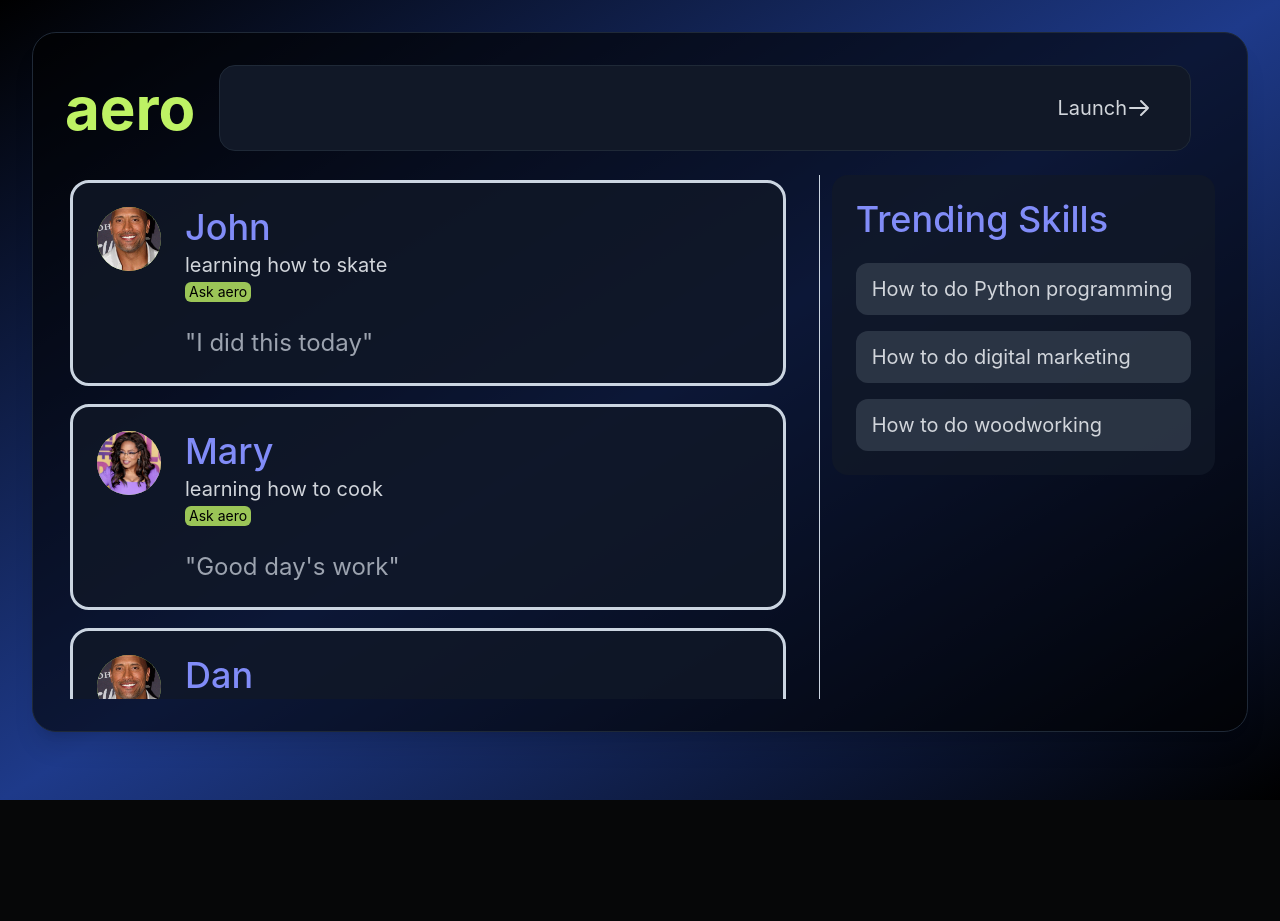
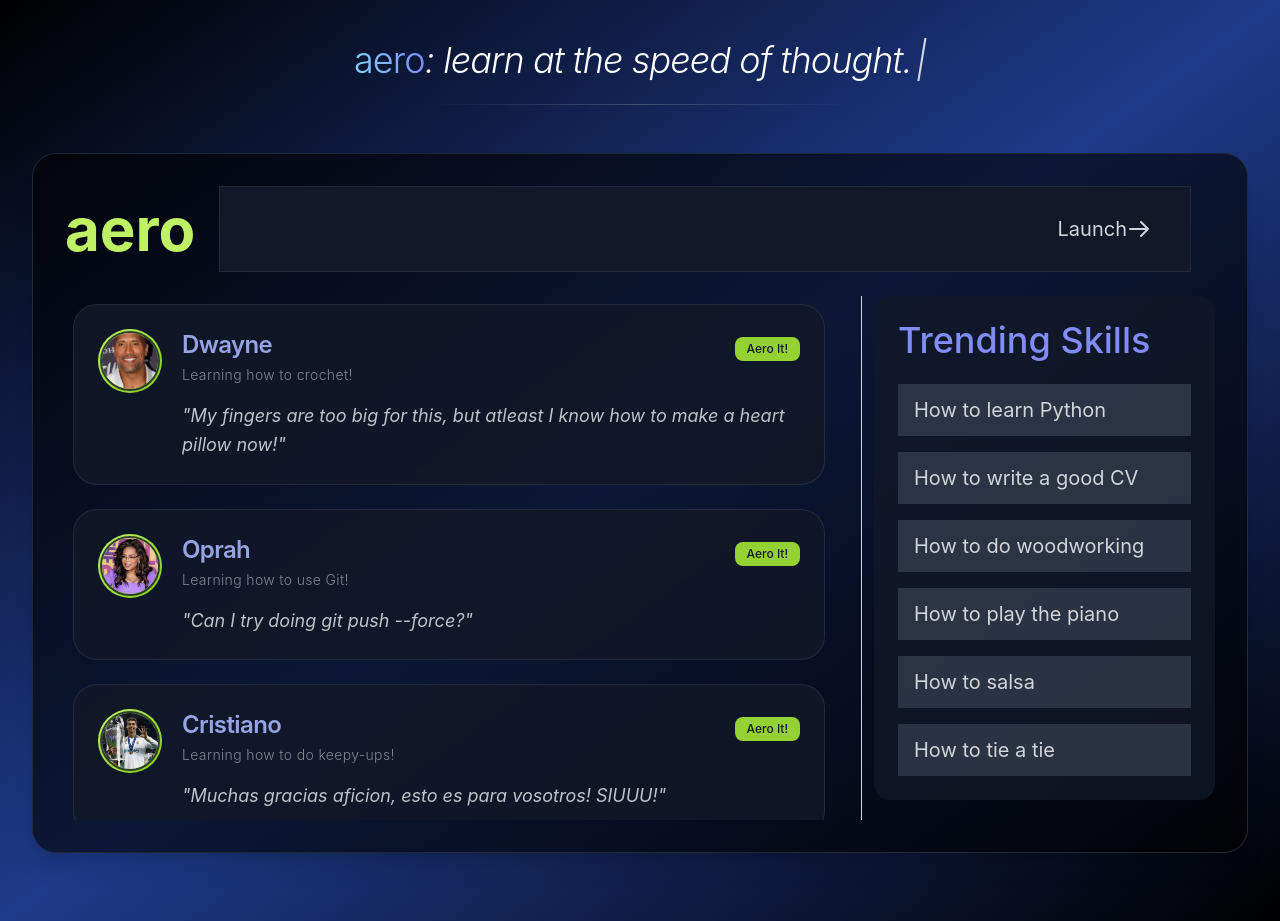
Before and after one commit to isaac-aryan/Aero, a React (Create React App) app in the folder frontend/: page / in a window 1280 px wide. Before the commit the page ends 800 px from the top, so only its background shows below. Built offline with nearby package versions, Linux system fonts and the light colour scheme.

Commit message:
aryan late night commit

```diff
--- a/frontend/src/components/ActionButton.jsx
+++ b/frontend/src/components/ActionButton.jsx
@@ -1,10 +1,26 @@
 import React from 'react';
+import { useState } from 'react';
+import { useNavigate } from 'react-router-dom';
+
 
 function ActionButton({ text, query, className, onClick }) {
+  const navigate = useNavigate();
+
+  const handleAero = (e) => {
+    e.preventDefault();
+    if (query.trim()) {
+      navigate(`/aero?search=${encodeURIComponent(query.trim())}`);
+    }
+    else{
+      navigate(`/aero`);
+    }
+
+  };
+
   return (
     <button
       className={className}
-      onClick={onClick}
+      onClick={handleAero}
     >
       {text}
     </button>
--- /dev/null
+++ b/frontend/src/components/Campaign.jsx
@@ -0,0 +1,50 @@
+// components/CampaignSlogan.jsx
+import React, { useEffect, useState } from 'react';
+
+const CampaignSlogan = () => {
+  const [typedText, setTypedText] = useState('');
+  const sloganParts = {
+    colored: "aero",
+    white: ": learn at the speed of thought."
+  };
+  const fullText = sloganParts.colored + sloganParts.white;
+
+  useEffect(() => {
+    let i = 0;
+    const typingInterval = setInterval(() => {
+      if (i < fullText.length) {
+        setTypedText(fullText.substring(0, i + 1));
+        i++;
+      } else {
+        clearInterval(typingInterval);
+      }
+    }, 30);
+
+    return () => clearInterval(typingInterval);
+  }, [fullText]);
+
+  return (
+    <div className="w-full mb-4 pt-10 text-center">
+      <h1 className="text-5xl md:text-4xl font-light tracking-tight">
+        {typedText.length > 0 && (
+          <>
+            <span className="bg-gradient-to-r from-sky-300 to-indigo-400 bg-clip-text text-transparent">
+              {sloganParts.colored}
+            </span>
+            <span className="text-white italic">
+              {typedText.slice(sloganParts.colored.length)}
+            </span>
+          </>
+        )}
+        {typedText.length === fullText.length && (
+          <span className="ml-1 text-white animate-pulse italic">|</span>
+        )}
+      </h1>
+      <div className="mt-6">
+        <div className="h-px bg-gradient-to-r from-transparent via-white/20 to-transparent w-1/3 mx-auto"></div>
+      </div>
+    </div>
+  );
+};
+
+export default CampaignSlogan;
--- a/frontend/src/components/Hero.jsx
+++ b/frontend/src/components/Hero.jsx
@@ -35,6 +35,7 @@ function Hero({ onSearchTriggered, searchTextFS }) {
             <span className="text-gray-200">experience </span>
             <span className="text-indigo-400">aero.</span>
           </h1>
+
         </div>
         <SearchBar
           onSearchTriggered={onSearchTriggered}
--- a/frontend/src/components/SearchBar.jsx
+++ b/frontend/src/components/SearchBar.jsx
@@ -38,7 +38,7 @@ const SearchBar = ({ onSearch, onSearchTriggered, apiResponse, searchTextFS, pla
             value={inputValue}
             onChange={(e) => setInputValue(e.target.value)}
             placeholder={placeholder}
-            className="w-full py-6 pl-8 pr-36 text-gray-100 text-3xl bg-gray-900 rounded-2xl border border-gray-800 focus:outline-none focus:ring-2 focus:ring-gray-700 placeholder-gray-300"
+            className="w-full py-6 pl-8 pr-36 text-gray-100 text-3xl bg-gray-900 border border-gray-800 focus:outline-none focus:ring-2 focus:ring-gray-700 placeholder-gray-300"
           />
           <button
             type="submit"
--- a/frontend/src/components/SearchResponse.jsx
+++ b/frontend/src/components/SearchResponse.jsx
@@ -53,7 +53,7 @@ function SearchResponse({ searchText, apiResponse }) {
   return (
     <div className={`
       w-full max-w-6xl mt-4 pb-8 p-6
-      border border-gray-700 rounded-2xl bg-gray-900 text-gray-100
+      border border-gray-700 bg-gray-900 text-gray-100
       overflow-hidden
       ${isVisible ? 'max-h-[1000px] opacity-100' : 'max-h-0 opacity-0'}
       transition-all duration-700 ease-out
--- a/frontend/src/components/SocialHeader.jsx
+++ b/frontend/src/components/SocialHeader.jsx
@@ -27,7 +27,7 @@ function Header() {
             placeholder=""
             value={searchText}
             onChange={(e) => setSearchText(e.target.value)}
-            className="w-full py-6 pl-8 pr-36 text-gray-100 text-3xl bg-gray-900 rounded-2xl border border-gray-800 focus:outline-none focus:ring-2 focus:ring-gray-700 placeholder-gray-300"
+            className="w-full py-6 pl-8 pr-36 text-gray-100 text-3xl bg-gray-900 border border-gray-800 focus:outline-none focus:ring-2 focus:ring-gray-700 placeholder-gray-300"
           />
           <button className="absolute right-6 top-1/2 transform -translate-y-1/2 bg-transparent px-4 py-2 text-gray-300 hover:text-white flex items-center text-xl">
             Launch
--- a/frontend/src/components/SocialProfileCard.jsx
+++ b/frontend/src/components/SocialProfileCard.jsx
@@ -1,20 +1,39 @@
 // components/ProfileCard.jsx
 import React from 'react';
 import ActionButton from './ActionButton';
+import CampaignSlogan from './Campaign';
 
 function ProfileCard({ name, pfp, activity, status, query }) {
   return (
-    <div className="bg-gray-900/80 outline outline-slate-300 rounded-2xl p-6">
-      <div className="flex items-start">
-        <div className="w-16 h-16 rounded-full bg-lime-300/90 flex items-center justify-center">
-          {/* This would be an avatar image in a real app */}
-            <img src={pfp} alt={`${name}'s profile`} className="rounded-full w-full h-full object-cover" />
+    <div className="bg-gray-900/90 backdrop-blur-sm border border-gray-700/50 rounded-3xl p-6 transition-all hover:border-lime-400/30 hover:shadow-lg hover:shadow-lime-400/10">
+
+
+      <div className="flex items-start gap-5">
+        <div className="w-16 h-16 rounded-full bg-gradient-to-br from-lime-300 to-lime-500 p-0.5 flex-shrink-0">
+          <img
+            src={pfp}
+            alt={`${name}'s profile`}
+            className="rounded-full w-full h-full object-cover border-2 border-gray-900/80"
+          />
         </div>
-        <div className="ml-6">
-          <h2 className="text-indigo-400 text-4xl font-medium">{name}</h2>
-          <p className="text-gray-300 text-xl mt-1">{activity}</p>
-            <ActionButton text="Ask aero" query={query} className="bg-lime-300/80 text-black px-1 text-sm rounded-md"/>
-          <p className="text-gray-400 text-2xl mt-6">{status}</p>
+
+        <div className="flex-1">
+          <div className="flex items-baseline justify-between">
+            <h2 className="text-indigo-300/90 text-2xl font-semibold tracking-tight">{name}</h2>
+            <ActionButton
+              text="Aero It!"
+              query={query}
+              className="bg-lime-400/90 hover:bg-lime-300 text-gray-900 font-medium px-3 py-1 text-xs rounded-lg transition-colors"
+            />
+          </div>
+
+          <p className="text-gray-400/80 text-sm font-light mt-1 tracking-wide">{activity}</p>
+
+          {status && (
+            <p className="text-gray-300/90 italic text-lg mt-4 leading-relaxed ">
+              {status}
+            </p>
+          )}
         </div>
       </div>
     </div>
--- a/frontend/src/components/SocialTrendingSkills.jsx
+++ b/frontend/src/components/SocialTrendingSkills.jsx
@@ -7,7 +7,7 @@ function TrendingSkills({ skills }) {
       <h2 className="text-indigo-400 text-4xl font-medium mb-6">Trending Skills</h2>
       <div className="space-y-4">
         {skills.map((skill, index) => (
-          <div key={index} className="bg-gray-700/70 hover:bg-gray-700 rounded-xl px-4 py-3 text-gray-300 text-xl cursor-pointer transition">
+          <div key={index} className="bg-gray-700/70 hover:bg-gray-700 px-4 py-3 text-gray-300 text-xl cursor-pointer transition">
             {skill}
           </div>
         ))}
--- a/frontend/src/pages/SocialPage.js
+++ b/frontend/src/pages/SocialPage.js
@@ -3,56 +3,62 @@ import React from 'react';
 import Header from '../components/SocialHeader';
 import ProfileCard from '../components/SocialProfileCard';
 import TrendingSkills from '../components/SocialTrendingSkills';
-
+import CampaignSlogan from '../components/Campaign';
 import maryImg from '../assets/mary.png';
 import johnImg from '../assets/john.png';
+import crisImg from '../assets/cristiano.png'
+import liamImg from '../assets/liam.png';
 
 function Social() {
   // Sample data for profile cards
   const profiles = [
     {
       id: 1,
-      name: 'John',
+      name: 'Dwayne',
         pfp: johnImg,
-      activity: 'learning how to skate',
-      query: "how to skate",
-      status: '"I did this today"'
+      activity: 'Learning how to crochet!',
+      query: "How to crochet?",
+      status: '"My fingers are too big for this, but atleast I know how to make a heart pillow now!"'
     },
     {
       id: 2,
-      name: 'Mary',
+      name: 'Oprah',
         pfp: maryImg,
-      activity: 'learning how to cook',
-        query: "how to cook",
-      status: '"Good day\'s work"'
+      activity: 'Learning how to use Git!',
+        query: "How to get started with Git and GitHub?",
+      status: '"Can I try doing git push --force?"'
     },
     {
         id: 3,
-        name: 'Dan',
-          pfp: johnImg,
-        activity: 'learning how to give head',
-        query: "how to give head",
-        status: '"I did this today"'
+        name: 'Cristiano',
+          pfp: crisImg,
+        activity: 'Learning how to do keepy-ups!',
+        query: "How to do keepy-ups with a soccer ball?",
+        status: '"Muchas gracias aficion, esto es para vosotros! SIUUU!"'
       },
       {
         id: 4,
-        name: 'Mary',
-          pfp: maryImg,
-        activity: 'learning how to catch a predator',
-        query: "how to catch a predator",
-        status: '"Good day\'s work"'
+        name: 'Liam',
+          pfp: liamImg,
+        activity: 'Learning how to drive!',
+        query: "How to drive a car for the first time?",
+        status: '"Today I learned that ABC stands for accelerator, brake and clutch!"'
       }
   ];
 
   // Sample data for trending skills
   const trendingSkills = [
-    "How to do Python programming",
-    "How to do digital marketing",
-    "How to do woodworking"
+    "How to learn Python",
+    "How to write a good CV",
+    "How to do woodworking",
+    "How to play the piano",
+    "How to salsa",
+    "How to tie a tie",
   ];
 
   return (
     <div className="min-h-screen bg-gradient-to-br from-black via-blue-900 to-black">
+      <CampaignSlogan/>
         <div className="w-full mx-auto pt-8 pr-8 pl-8 pb-1 h-screen">
             <div className="bg-black/60 rounded-3xl p-8 flex flex-col h-[calc(100%-4rem)] shadow-xl border border-gray-800">
             {/* Header with search bar */}
```
Also changed, not shown: frontend/src/components/BottomNav.jsx (+42 -15 lines), frontend/src/assets/cristiano.png (added), frontend/src/assets/liam.png (added).
